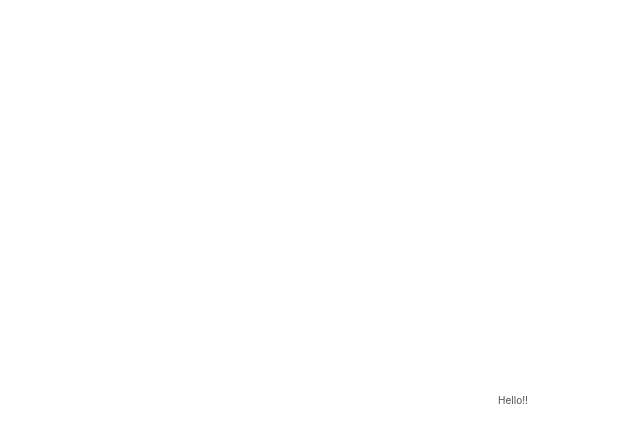
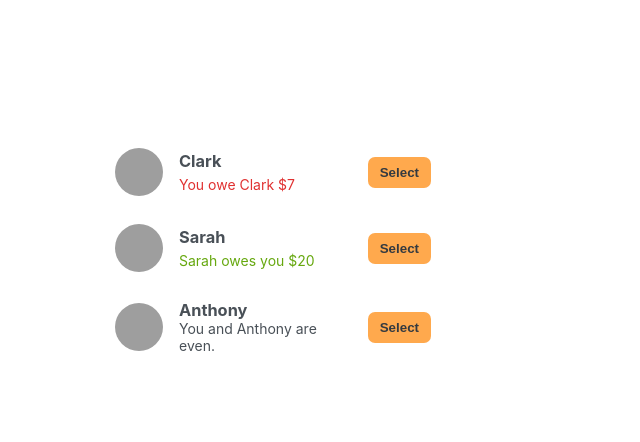
Before and after one commit to prime-mcgowan/eat-n-split, a React (Create React App) app: page / in a window 1280 px wide. Shown: the top 442 px of the page, without its empty margins (127-767 px from the left). Built offline with nearby package versions, Linux system fonts and the light colour scheme; grey boxes are pictures that could not be loaded.

Commit message:
Friend component and balance verbage/styling written and working

```diff
--- a/src/App.js
+++ b/src/App.js
@@ -1,3 +1,4 @@
+// * Array of objects
 const initialFriends = [
   {
     id: 118836,
@@ -20,5 +21,47 @@
 ];
 
 export default function App() {
-  return <div>Hello!!</div>;
+  return (
+    <div className="app">
+      <div className="sidebar">
+        <FriendsList />
+      </div>
+    </div>
+  );
 }
+
+function FriendsList() {
+  const friends = initialFriends;
+
+  return (
+    <ul>
+      {friends.map((friend) => (
+        <Friend friend={friend} key={friend.id} />
+      ))}
+    </ul>
+  );
+}
+
+function Friend({ friend }) {
+  return (
+    <li>
+      <img src={friend.image} alt={friend.name} />
+      <h3>{friend.name}</h3>
+
+      {friend.balance < 0 && (
+        <p className="red">
+          You owe {friend.name} ${Math.abs(friend.balance)}
+        </p>
+      )}
+
+      {friend.balance > 0 && (
+        <p className="green">
+          {friend.name} owes you ${Math.abs(friend.balance)}
+        </p>
+      )}
+
+      {friend.balance === 0 && <p>You and {friend.name} are even.</p>}
+      <button className="button">Select</button>
+    </li>
+  );
+}
```
Also changed, not shown: src/App.css (deleted, +0 -38 lines), src/index.js (+6 -6 lines), src/setupTests.js (deleted, +0 -5 lines), src/logo.svg (deleted), 1 other file (tests, documents, lock files or other folders).
